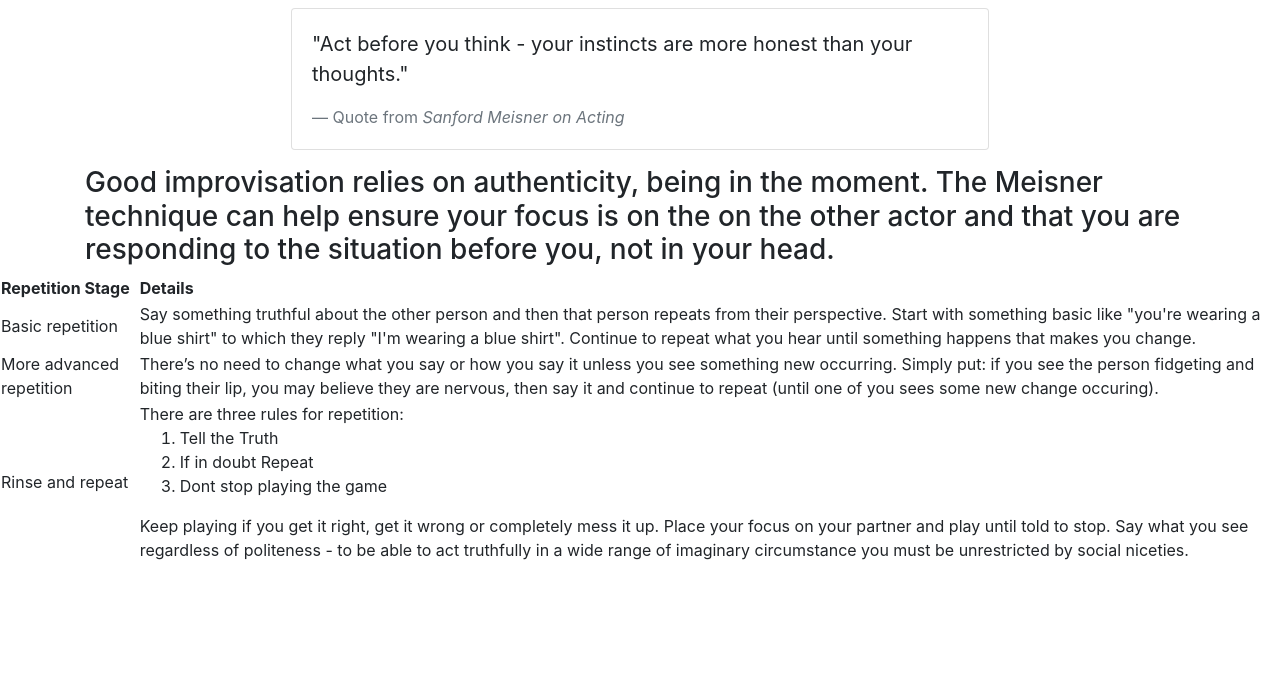
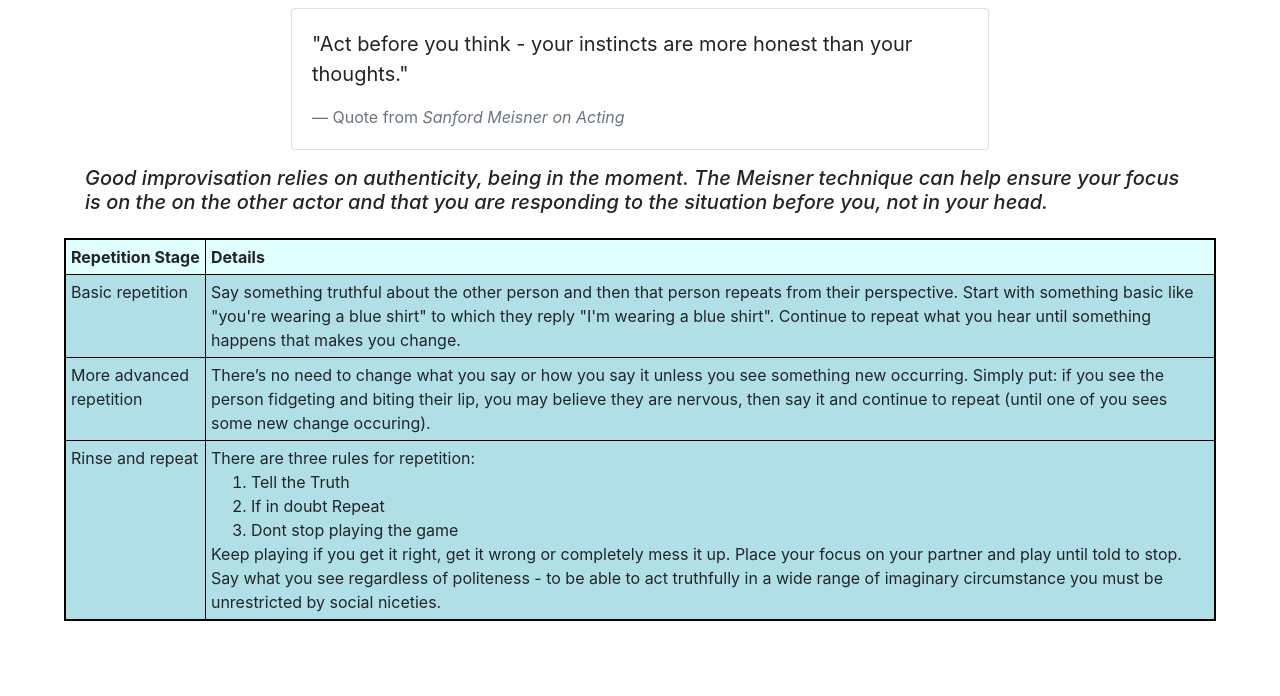
Before and after one commit to abyester/project0, a plain HTML site: page meisner.html in a window 1280 px wide. Shown: the part 104-800 px from the top of the page. Drawn offline with nearby package versions, Linux system fonts and the light colour scheme.

Commit message:
Correct css link

```diff
--- a/meisner.html
+++ b/meisner.html
@@ -9,7 +9,7 @@
       <link rel="stylesheet" href="https://maxcdn.bootstrapcdn.com/bootstrap/4.0.0/css/bootstrap.min.css" integrity="sha384-Gn5384xqQ1aoWXA+058RXPxPg6fy4IWvTNh0E263XmFcJlSAwiGgFAW/dAiS6JXm" crossorigin="anonymous">
 
       <!-- link to manually created stylesheet - this is created from the scss file improv.scss -->
-      <link rel="stylesheet" href="improv.scs">
+      <link rel="stylesheet" href="improv.css">
 
       <!-- have kept these media elements in html file as they relate more to the content of the page - basically more content for bigger screens
       , a shorter version for smaller ones -->
```
